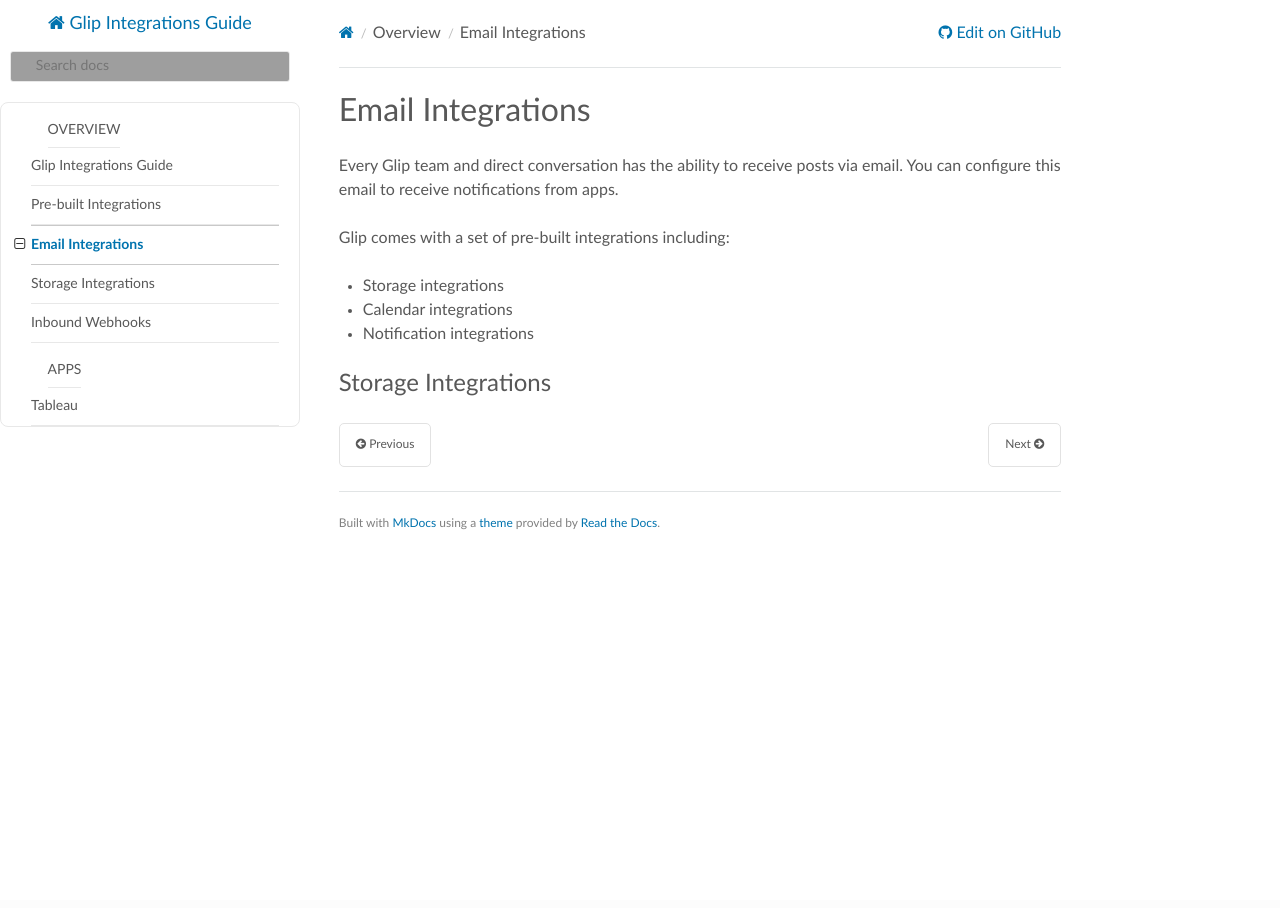
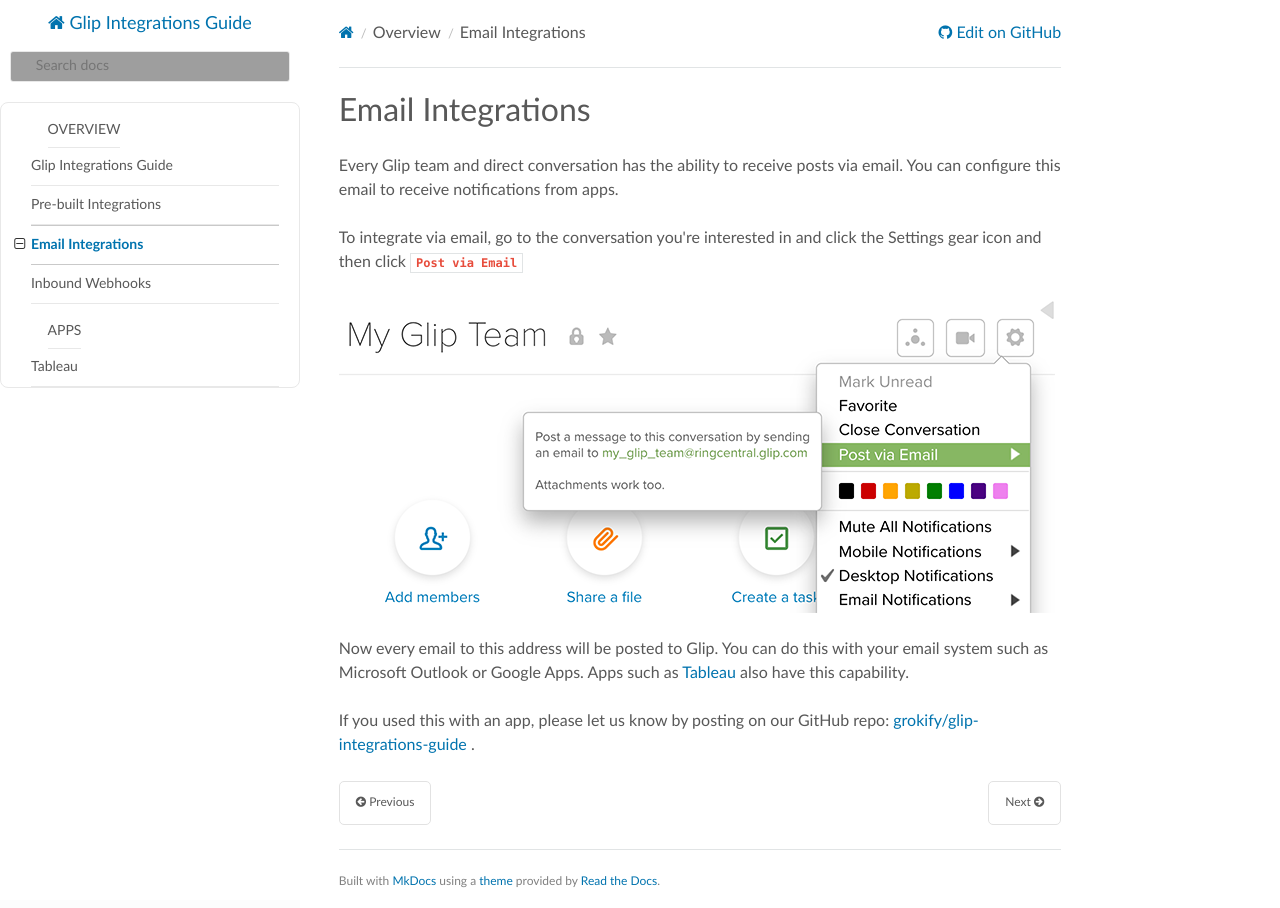
Before and after one commit to grokify/glip-integrations-guide, an MkDocs documentation site: the page built from docs/email-integrations.md, in a window 1280 px wide. Built offline with MkDocs 1.6.1, drawn with Linux system fonts in a browser that asks for light colours; nearby versions of some CDN libraries; old or Windows-style settings are respelled for this version of MkDocs; grey boxes are pictures that could not be loaded.

Commit message:
update docs

```diff
--- a/docs/email-integrations.md
+++ b/docs/email-integrations.md
@@ -2,10 +2,10 @@
 
 Every Glip team and direct conversation has the ability to receive posts via email. You can configure this email to receive notifications from apps.
 
-Glip comes with a set of pre-built integrations including:
+To integrate via email, go to the conversation you're interested in and click the Settings gear icon and then click `Post via Email`
 
-* Storage integrations
-* Calendar integrations
-* Notification integrations
+![](apps/email_01_glip_email_2.png)
 
-## Storage Integrations
+Now every email to this address will be posted to Glip. You can do this with your email system such as Microsoft Outlook or Google Apps. Apps such as [Tableau](apps/tableau.md) also have this capability.
+
+If you used this with an app, please let us know by posting on our GitHub repo: [grokify/glip-integrations-guide](https://github.com/grokify/glip-integrations-guide) .
```
Also changed, not shown: docs/apps/email_01_glip_email_2.png (added).
